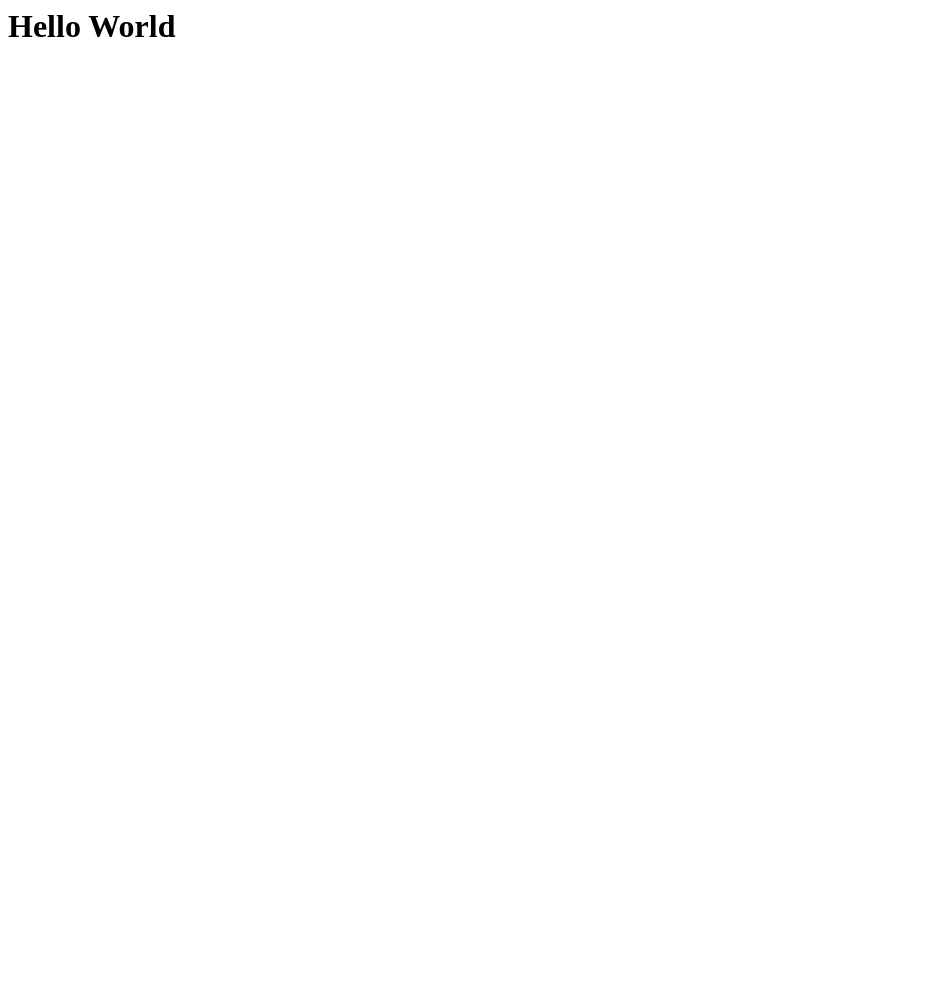
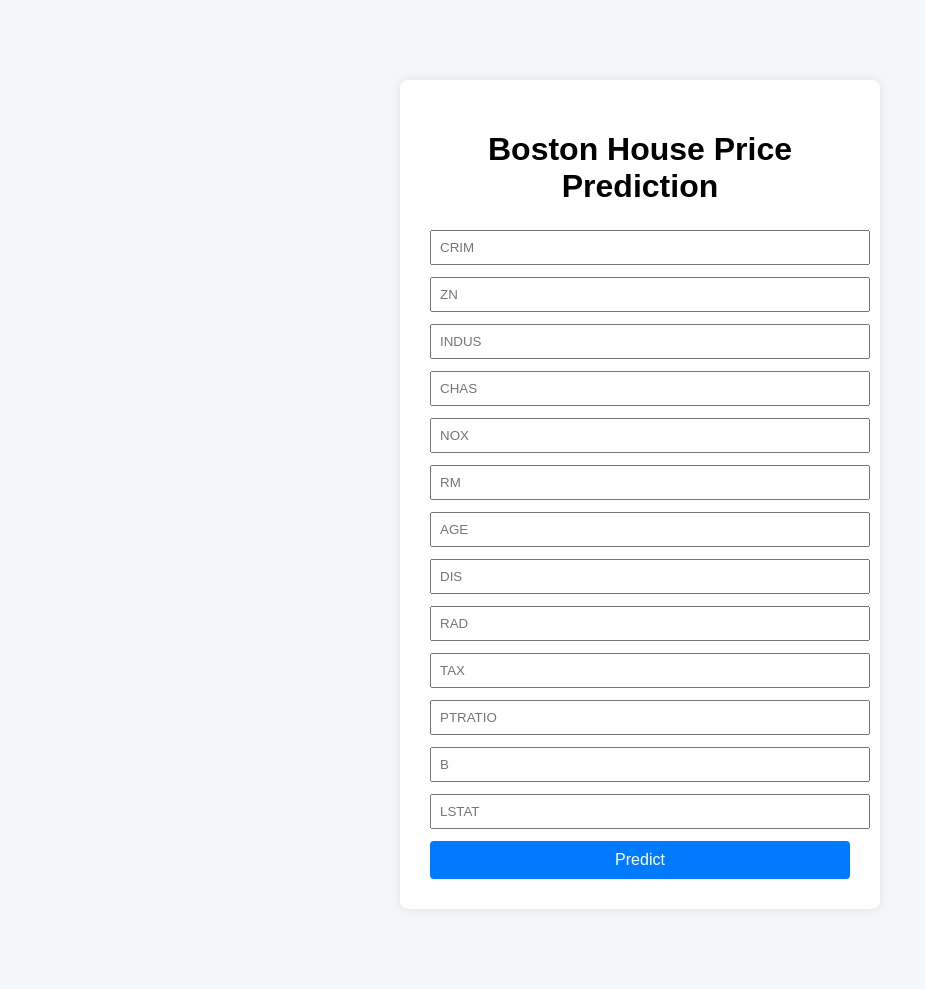
Before and after one commit to samuelrajgarikimukku/BostonHousePricingPipeline, a Flask app: page / in a window 1280 px wide. Before the commit the part shown is almost empty. Shown: the whole page, without its empty margins (0-925 px from the left). Before the commit the page ends 37 px from the top, so only its background shows below. Run offline with Flask 3, Linux system fonts and the light colour scheme; parts of the project's set-up code (start-up, migrations or seed data) failed here and were passed over.

Commit message:
The web app is ready

```diff
--- a/app.py
+++ b/app.py
@@ -25,5 +25,16 @@ def predict_api():
     print(output[0])
     return jsonify(output[0])
 
+
+@app.route('/predict',methods=['POST'])
+def predict():
+    data=[float(x) for x in request.form.values()]
+    final_input = scalar.transform(np.array(data).reshape(1,-1))
+    print(final_input)
+    output = regmodel.predict(final_input)[0]
+    return render_template("home.html",prediction_text="The House price prediction is {}".format(output))
+
+
+
 if __name__=="__main__":
     app.run(debug=True)
--- a/templates/home.html
+++ b/templates/home.html
@@ -1,3 +1,89 @@
-<h1>
-    Hello   World
-</h1>
+<!DOCTYPE html>
+<html lang="en">
+<head>
+    <meta charset="UTF-8">
+    <title>Boston House Price Prediction</title>
+
+    <style>
+        body {
+            font-family: Arial, sans-serif;
+            background-color: #f4f6f8;
+        }
+
+        .login {
+            width: 420px;
+            margin: 80px auto;
+            padding: 30px;
+            background-color: #ffffff;
+            border-radius: 8px;
+            box-shadow: 0 0 10px rgba(0, 0, 0, 0.1);
+        }
+
+        h1 {
+            text-align: center;
+            margin-bottom: 25px;
+        }
+
+        input {
+            width: 100%;
+            padding: 8px;
+            margin-bottom: 12px;
+        }
+
+        button {
+            width: 100%;
+            padding: 10px;
+            background-color: #007bff;
+            color: white;
+            border: none;
+            border-radius: 4px;
+            cursor: pointer;
+            font-size: 16px;
+        }
+
+        button:hover {
+            background-color: #0056b3;
+        }
+
+        .result-box {
+            margin-top: 25px;
+            padding: 15px;
+            background-color: #e9f2ff;
+            border-left: 5px solid #007bff;
+            font-weight: bold;
+            text-align: center;
+            border-radius: 4px;
+        }
+    </style>
+</head>
+
+<body>
+    <div class="login">
+        <h1>Boston House Price Prediction</h1>
+
+        <form action="{{ url_for('predict') }}" method="post">
+            <input type="text" name="CRIM" placeholder="CRIM" required>
+            <input type="text" name="ZN" placeholder="ZN" required>
+            <input type="text" name="INDUS" placeholder="INDUS" required>
+            <input type="text" name="CHAS" placeholder="CHAS" required>
+            <input type="text" name="NOX" placeholder="NOX" required>
+            <input type="text" name="RM" placeholder="RM" required>
+            <input type="text" name="AGE" placeholder="AGE" required>
+            <input type="text" name="DIS" placeholder="DIS" required>
+            <input type="text" name="RAD" placeholder="RAD" required>
+            <input type="text" name="TAX" placeholder="TAX" required>
+            <input type="text" name="PTRATIO" placeholder="PTRATIO" required>
+            <input type="text" name="B" placeholder="B" required>
+            <input type="text" name="LSTAT" placeholder="LSTAT" required>
+
+            <button type="submit">Predict</button>
+        </form>
+
+        {% if prediction_text %}
+        <div class="result-box">
+            {{ prediction_text }}
+        </div>
+        {% endif %}
+    </div>
+</body>
+</html>
```
